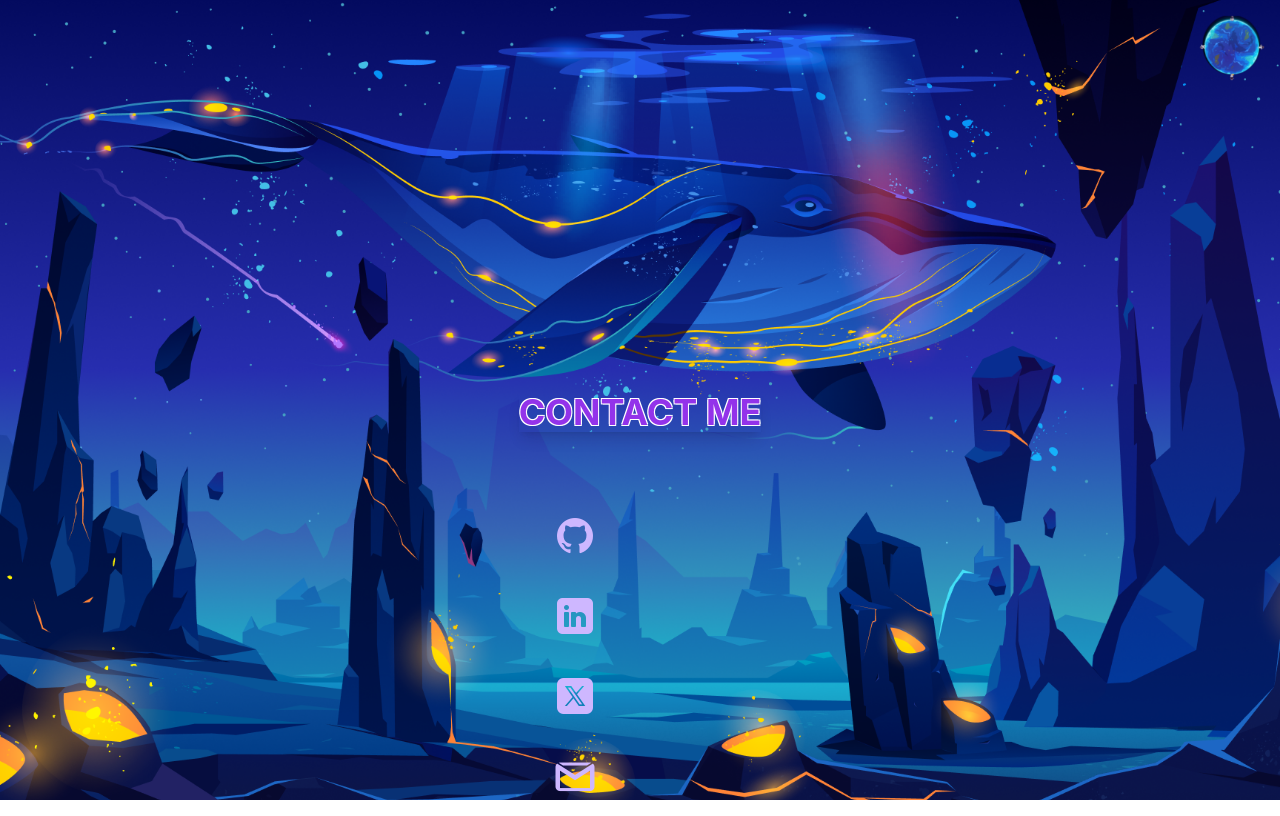
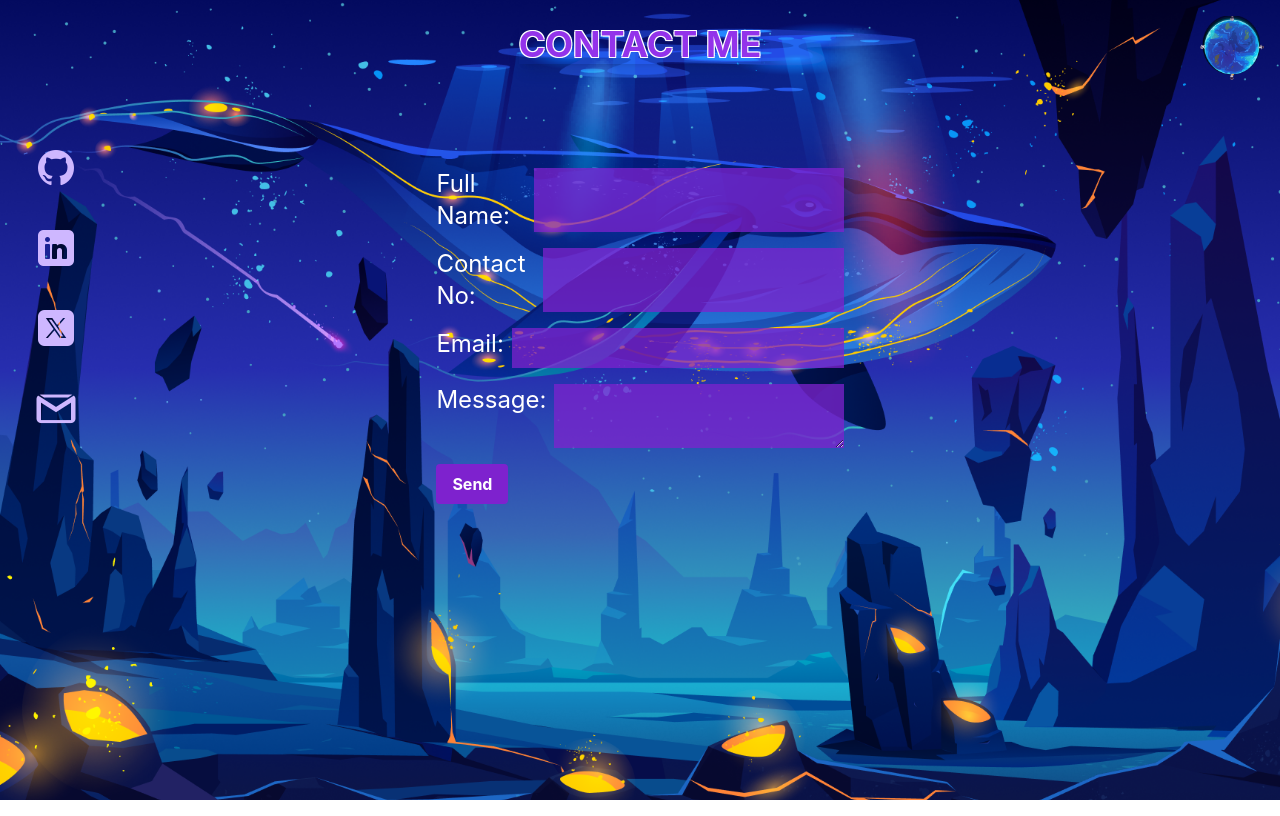
Before and after one commit to akanshaBharti/Portfolio, a React (Create React App) app: page /contact in a window 1280 px wide. Built offline with nearby package versions, Linux system fonts and the light colour scheme; the HTML template or start-up script is replaced by a standard one.

Commit message:
Contact Me half completed

```diff
--- a/src/components/Contact/Contact.jsx
+++ b/src/components/Contact/Contact.jsx
@@ -11,6 +11,7 @@ const Contact = () => {
       className="relative bg-cover bg-center h-screen flex items-center justify-center"
       style={{ backgroundImage: `url(${contactBg})` }}
     >
+      <div className="absolute w-full h-screen bg-center">
       <div className="relative z-20 flex flex-col items-center justify-center gap-6 pt-6">
         <div className="absolute top-0 left-0 ml-4">
           <Sidebar />
@@ -26,13 +27,61 @@ const Contact = () => {
             CONTACT ME
           </span>
         </h1>
+
+        {/* <div className="items-center justify-center">
+         <form className="">
+          <div>
+            <label className="text-2xl mr-2 ">Full Name: </label>
+            <input type="text"/>
           </div>
+          <div>
+            <label className="text-2xl mr-2">Contact No:</label>
+            <input type="text"/>
+          </div>
+          <div>
+            <label className="text-2xl mr-2">Email:</label>
+            <input type="text"/>
+          </div>
+          <div>
+            <label className="text-2xl mr-2">Message:</label>
+            <input type="text"/>
+          </div>
+         </form>
+        </div> */}
+
+<div className="flex items-center justify-center mt-20  ">
+  <form className="text-white ">
+    <div className="mb-4 flex flex-row">
+      <label className="text-2xl mr-2 ">Full Name:</label>
+      <input type="text" className="bg-purple-700 bg-opacity-75  p-2 text-white w-full" />
+    </div>
+    <div className="mb-4 flex flex-row">
+      <label className="text-2xl mr-2">Contact No:</label>
+      <input type="text" className="bg-purple-700 bg-opacity-75  p-2 text-white w-full" />
+    </div>
+    <div className="mb-4 flex flex-row">
+      <label className="text-2xl mr-2">Email:</label>
+      <input type="text" className="bg-purple-700 bg-opacity-75  p-2 text-white w-full" />
+    </div>
+    <div className="mb-4 flex flex-row">
+      <label className="text-2xl mr-2">Message:</label>
+      <textarea className="bg-purple-700 bg-opacity-75  p-2 text-white w-full"></textarea>
+    </div>
+    <button type="submit" className="bg-purple-700 hover:bg-purple-700 text-white font-bold py-2 px-4 rounded">
+      Send
+    </button>
+  </form>
+</div>
+
+
+      </div>
+      </div>
+
       <div className="absolute top-0 right-0 mr-4 mt-2 ">
         <Button>
           <Navbar />
         </Button>
       </div>
-
     </div>
   );
 };
--- a/src/components/Navbar/Navbar.jsx
+++ b/src/components/Navbar/Navbar.jsx
@@ -15,7 +15,7 @@ const Navbar = () => {
                 <img src={navbarIcon} alt="Navbar Icon" className="w-16 h-16 cursor-pointer" onClick={toggleNavbar} />
             </div>
             {isOpen && (
-                <div className="fixed right-0 bg-gray-800 text-white w-56 p-4 mr-2 rounded-lg">
+                <div className="right-0 bg-gray-800 bg-opacity-75 text-white w-56 p-4 mr-2 rounded-lg border border-white">
                     <div className="flex flex-col items-center">
                         <Link to="/home" className="py-2 px-4 hover:bg-gray-700">Home</Link>
                         {/* <Link to="/aboutme" className="py-2 px-4 hover:bg-gray-700">About Me</Link> */}
--- a/src/components/Skills/TechStacks.jsx
+++ b/src/components/Skills/TechStacks.jsx
@@ -12,7 +12,7 @@ import materialUI from "../../images/materialUI.png";
 
 const TechStacks = () => {
   return (
-    <div className="grid grid-cols-4 gap-6 text-white mt-16">
+    <div className="grid grid-cols-4 gap-6 text-white mt-20">
       <div className="flex flex-row items-center border border-white w-full h-full text-3xl p-3 bg-black bg-opacity-50">
         <img src={html} alt="htmlIcon" className="w-10 h-12 mr-2"/>
         HTML
```
Lines whose indentation alone changed are shown as unchanged.
